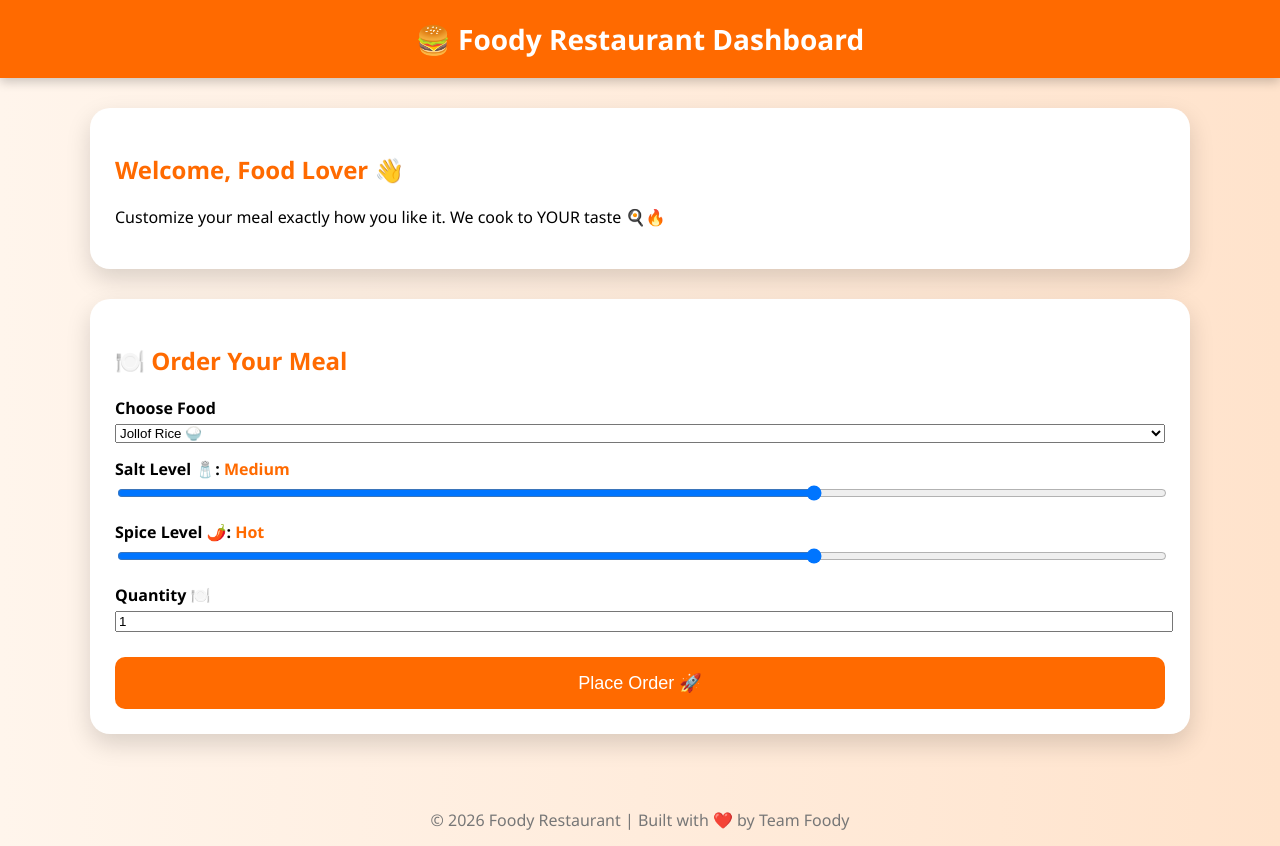
After one commit to precious97-ui/restaurant_system, a Django app: page /dashboard/ in a window 1280 px wide. The commit adds this page. Run offline with Django 5.2, Linux system fonts and the light colour scheme; a user stored in the database is signed in.

Commit message:
kivenjanelle: Added login/signup pages with dashboard and UI

```diff
--- a/accounts/urls.py
+++ b/accounts/urls.py
@@ -3,4 +3,6 @@ from . import views
 
 urlpatterns = [
     path('signup/', views.signup, name='signup'),
+    path('dashboard/', views.dashboard, name='dashboard'),  # dashboard URL
+
 ]
--- a/accounts/views.py
+++ b/accounts/views.py
@@ -1,17 +1,40 @@
-from django.shortcuts import render
-
-# Create your views here.
 from django.shortcuts import render, redirect
 from django.contrib.auth.forms import UserCreationForm
-from django.contrib.auth import login
+from django.contrib.auth import login, authenticate
+from django.contrib import messages
+from django.contrib.auth.models import User
+from django.contrib.auth.decorators import login_required
 
+# SIGNUP VIEW
 def signup(request):
     if request.method == 'POST':
         form = UserCreationForm(request.POST)
+
+        username = request.POST.get('username')
+
+        # Check if username already exists
+        if User.objects.filter(username=username).exists():
+            messages.error(request, f"❌ Username '{username}' is already taken.")
+            return render(request, 'registration/signup.html', {'form': form})
+
         if form.is_valid():
             user = form.save()
-            login(request, user)
-            return redirect('/dashboard/')
+            login(request, user)  # auto-login after signup
+            messages.success(request, f"🎉 Welcome, {username}! Your account has been created.")
+            return redirect('dashboard')  # redirect to dashboard
+        else:
+            # show form validation errors
+            for field, errors in form.errors.items():
+                for error in errors:
+                    messages.error(request, f"{field.capitalize()}: {error}")
+
     else:
         form = UserCreationForm()
+
     return render(request, 'registration/signup.html', {'form': form})
+
+
+# DASHBOARD VIEW
+@login_required  # only logged-in users can access
+def dashboard(request):
+    return render(request, 'dashboard.html')
--- a/restaurant_system/urls.py
+++ b/restaurant_system/urls.py
@@ -17,14 +17,16 @@ Including another URLconf
 from django.contrib import admin
 from django.urls import path, include
 from django.shortcuts import redirect
+from accounts import views
 
 def home(request):
-    return redirect('/accounts/login/')
+    return redirect('accounts/login/')
 
 urlpatterns = [
     path('', home),  # default redirects to login
     path('admin/', admin.site.urls),
     path('accounts/', include('django.contrib.auth.urls')),
     path('accounts/', include('accounts.urls')),  # signup view
+    path('dashboard/', views.dashboard, name='dashboard')
 
 ]
--- /dev/null
+++ b/templates/dashboard.html
@@ -0,0 +1,130 @@
+<!DOCTYPE html>
+<html lang="en">
+<head>
+    <meta charset="UTF-8">
+    <title>Foody Dashboard 🍽️</title>
+
+    <style>
+        body {
+            margin: 0;
+            font-family: 'Segoe UI', Arial, sans-serif;
+            background: linear-gradient(to right, #fff5ec, #ffe3cc);
+        }
+
+        header {
+            background-color: #ff6a00;
+            padding: 20px;
+            color: white;
+            text-align: center;
+            font-size: 28px;
+            font-weight: bold;
+            box-shadow: 0 4px 10px rgba(0,0,0,0.2);
+        }
+
+        .container {
+            padding: 30px;
+            max-width: 1100px;
+            margin: auto;
+        }
+
+        .card {
+            background-color: white;
+            border-radius: 20px;
+            padding: 25px;
+            margin-bottom: 30px;
+            box-shadow: 0 10px 25px rgba(0,0,0,0.15);
+        }
+
+        h2 {
+            color: #ff6a00;
+            margin-bottom: 20px;
+        }
+
+        label {
+            font-weight: bold;
+            display: block;
+            margin-top: 15px;
+        }
+
+        select, input[type=range], input[type=number] {
+            width: 100%;
+            margin-top: 5px;
+        }
+
+        .range-value {
+            font-weight: bold;
+            color: #ff6a00;
+        }
+
+        button {
+            margin-top: 25px;
+            width: 100%;
+            padding: 15px;
+            background-color: #ff6a00;
+            color: white;
+            font-size: 18px;
+            border: none;
+            border-radius: 10px;
+            cursor: pointer;
+        }
+
+        button:hover {
+            background-color: #e55d00;
+        }
+
+        footer {
+            text-align: center;
+            padding: 15px;
+            color: #777;
+        }
+    </style>
+</head>
+
+<body>
+
+<header>
+    🍔 Foody Restaurant Dashboard
+</header>
+
+<div class="container">
+
+    <div class="card">
+        <h2>Welcome, Food Lover 👋</h2>
+        <p>Customize your meal exactly how you like it. We cook to YOUR taste 🍳🔥</p>
+    </div>
+
+    <div class="card">
+        <h2>🍽️ Order Your Meal</h2>
+
+        <label>Choose Food</label>
+        <select>
+            <option>Jollof Rice 🍚</option>
+            <option>Fried Rice 🍛</option>
+            <option>Chicken & Chips 🍗🍟</option>
+            <option>Beef Burger 🍔</option>
+        </select>
+
+        <label>Salt Level 🧂:
+            <span class="range-value">Medium</span>
+        </label>
+        <input type="range" min="0" max="3">
+
+        <label>Spice Level 🌶️:
+            <span class="range-value">Hot</span>
+        </label>
+        <input type="range" min="0" max="3">
+
+        <label>Quantity 🍽️</label>
+        <input type="number" min="1" max="10" value="1">
+
+        <button>Place Order 🚀</button>
+    </div>
+
+</div>
+
+<footer>
+    © 2026 Foody Restaurant | Built with ❤️ by Team Foody
+</footer>
+
+</body>
+</html>
```
Also changed, not shown: restaurant_system/settings.py (+5 -3 lines), templates/registration/login.html (+20 -3 lines), templates/registration/signup.html (+33 -2 lines), db.sqlite3.
